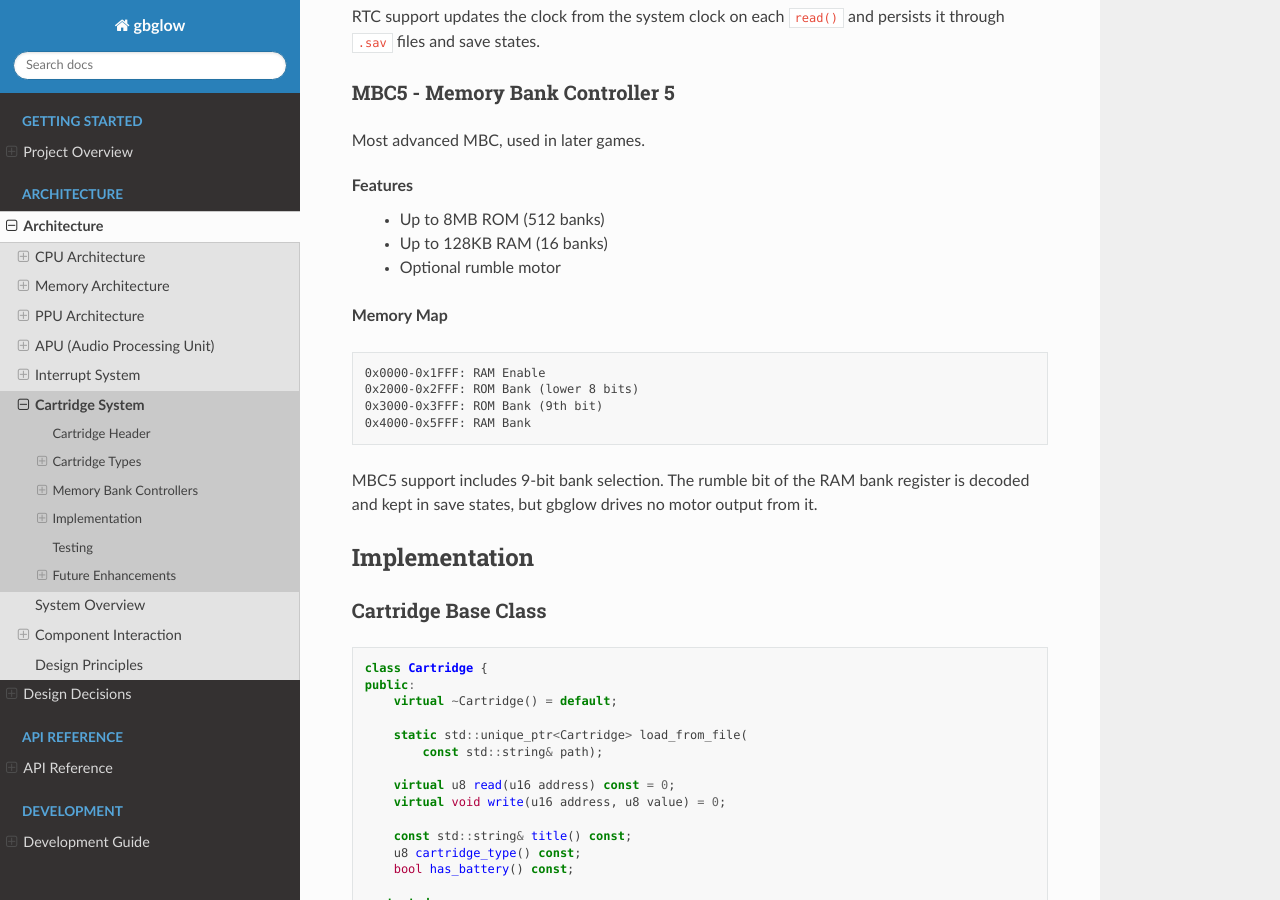
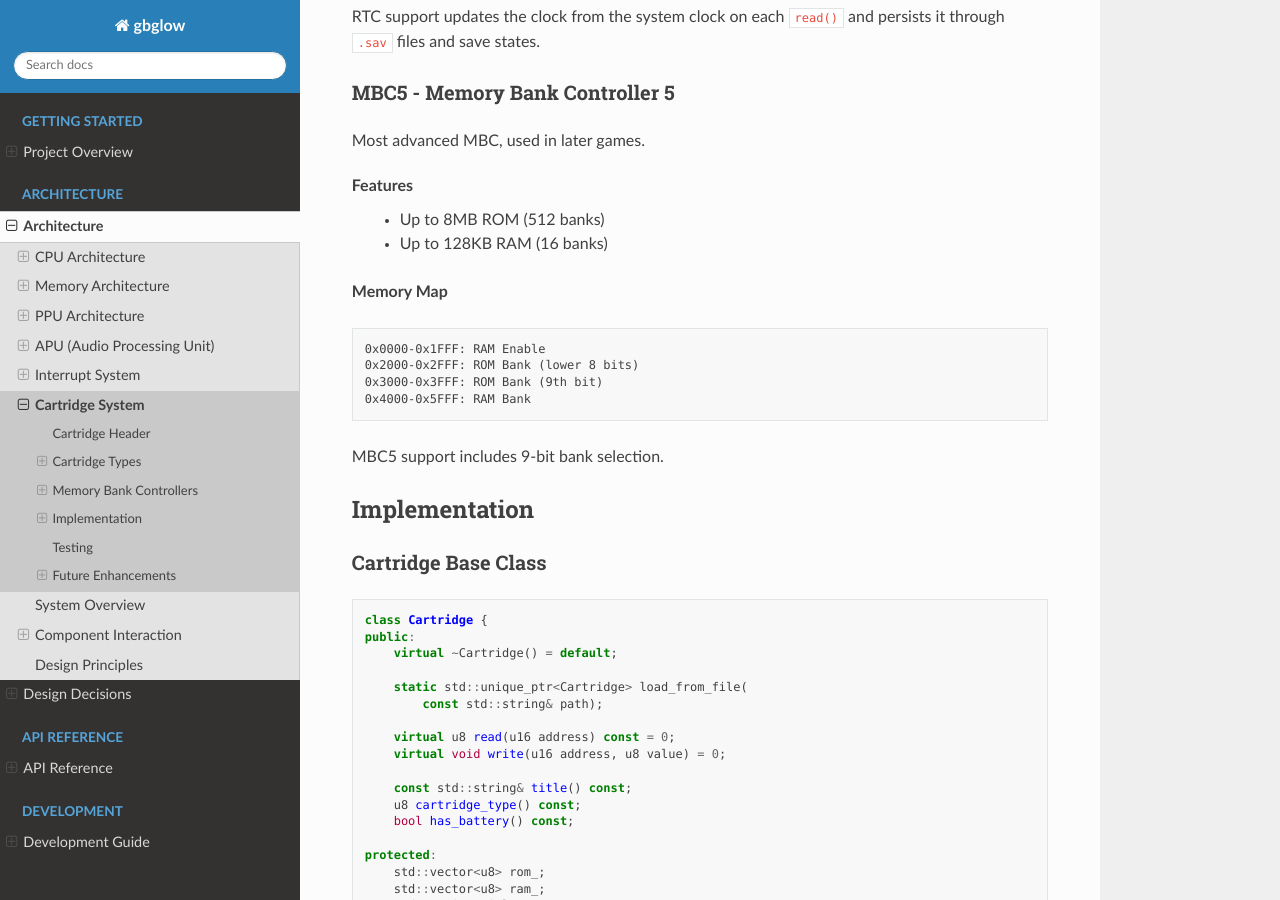
Before and after one commit to byteshiftlabs/gbglow, a Sphinx documentation site: the page built from docs/architecture/cartridge.rst, in a window 1280 px wide and 900 px high, scrolled down 4450 px. Built offline with Sphinx 7.4.7 and the Read the Docs theme 3.1.0, drawn with Linux system fonts in a browser that asks for light colours; some of the changed text lies outside the part shown.

Commit message:
Removed rumble motor references from the documentation
The MBC5 rumble bit is decoded and kept in save states so RAM bank
masking stays correct, but nothing in gbglow drives a motor. Documenting
it as a feature promised behaviour the emulator does not have.

The cartridge header type names (MBC5+RUMBLE and friends) and the MBC5
constructor signature stay as they are: those name real hardware and the
real API, rather than claiming gbglow does anything with them.

```diff
--- a/docs/api/cartridge.rst
+++ b/docs/api/cartridge.rst
@@ -55,7 +55,7 @@ Type Byte     Class     RAM Banks     Features
 0x00          ROMOnly   None          32 KB ROM, no banking
 0x01–0x03     MBC1      0–4           Up to 2 MB ROM, 32 KB RAM
 0x0F–0x13     MBC3      0–4           RTC, battery-backed RAM
-0x19–0x1E     MBC5      0–16          Up to 8 MB ROM, 128 KB RAM, rumble
+0x19–0x1E     MBC5      0–16          Up to 8 MB ROM, 128 KB RAM
 ============  ========  ============  ==================================
 
 Save RAM
--- a/docs/api/emulator.rst
+++ b/docs/api/emulator.rst
@@ -95,7 +95,7 @@ Loads a Game Boy ROM file.
    * ROM-only cartridges
    * MBC1 cartridges
    * MBC3 cartridges (with RTC support)
-   * MBC5 cartridges (with rumble support)
+   * MBC5 cartridges
    * Battery-backed RAM
 
 **Throws**
--- a/docs/api/mbc.rst
+++ b/docs/api/mbc.rst
@@ -61,8 +61,6 @@ MBC5
    };
 
 Supports up to 8 MB ROM (9-bit bank number) and 128 KB RAM (16 banks).
-Optionally includes rumble motor support — when enabled, bit 3 of the
-RAM bank register controls the motor.
 
 Serialization
 -------------
--- a/docs/architecture/cartridge.rst
+++ b/docs/architecture/cartridge.rst
@@ -287,7 +287,6 @@ Most advanced MBC, used in later games.
 **Features**
    * Up to 8MB ROM (512 banks)
    * Up to 128KB RAM (16 banks)
-   * Optional rumble motor
 
 **Memory Map**
 
@@ -298,9 +297,7 @@ Most advanced MBC, used in later games.
    0x3000-0x3FFF: ROM Bank (9th bit)
    0x4000-0x5FFF: RAM Bank
 
-MBC5 support includes 9-bit bank selection. The rumble bit of the RAM bank
-register is decoded and kept in save states, but gbglow drives no motor output
-from it.
+MBC5 support includes 9-bit bank selection.
 
 Implementation
 --------------
@@ -430,6 +427,6 @@ Implemented Features
 
 * ✅ MBC1 with ROM/RAM banking modes
 * ✅ MBC3 with Real-Time Clock
-* ✅ MBC5 with 9-bit banking (rumble bit decoded and serialized, no motor output)
+* ✅ MBC5 with 9-bit banking
 * ✅ Battery-backed RAM persistence
 * ✅ MBC state serialization in save states (banking registers, RTC)
```
